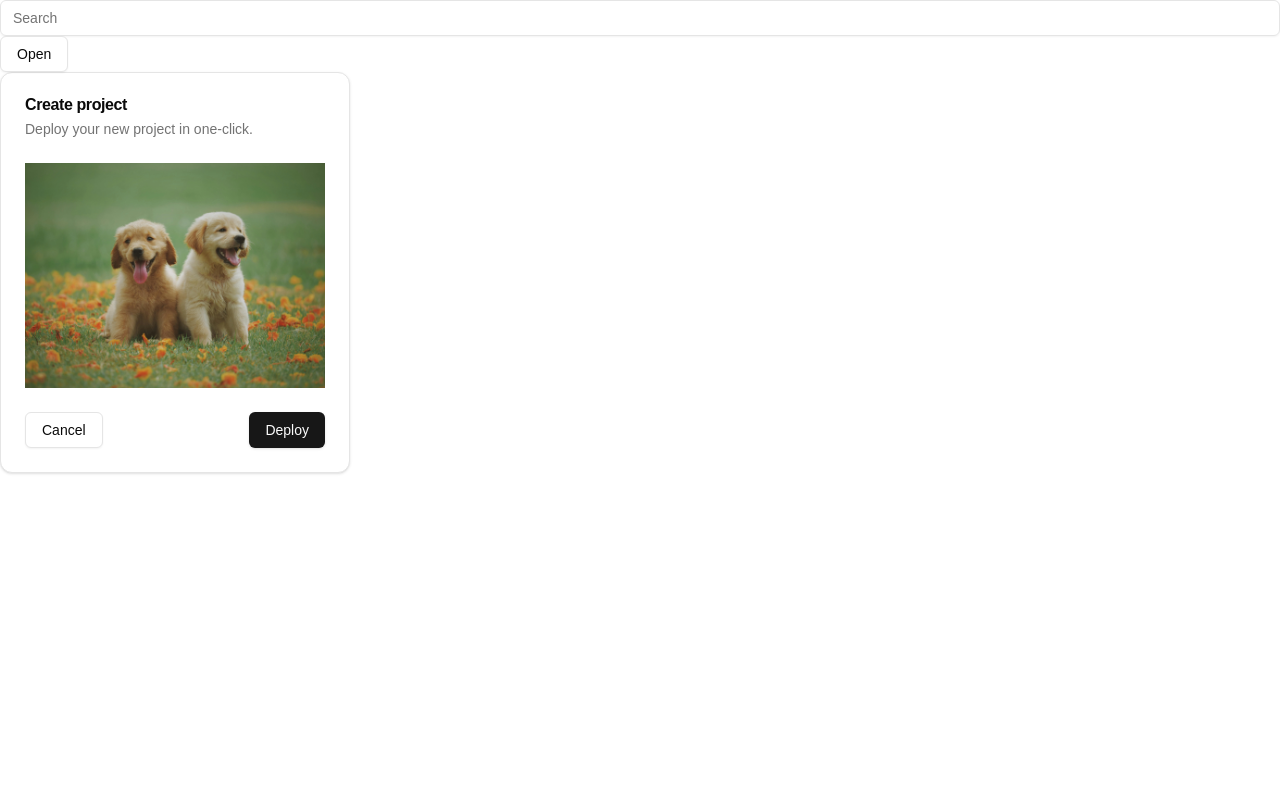
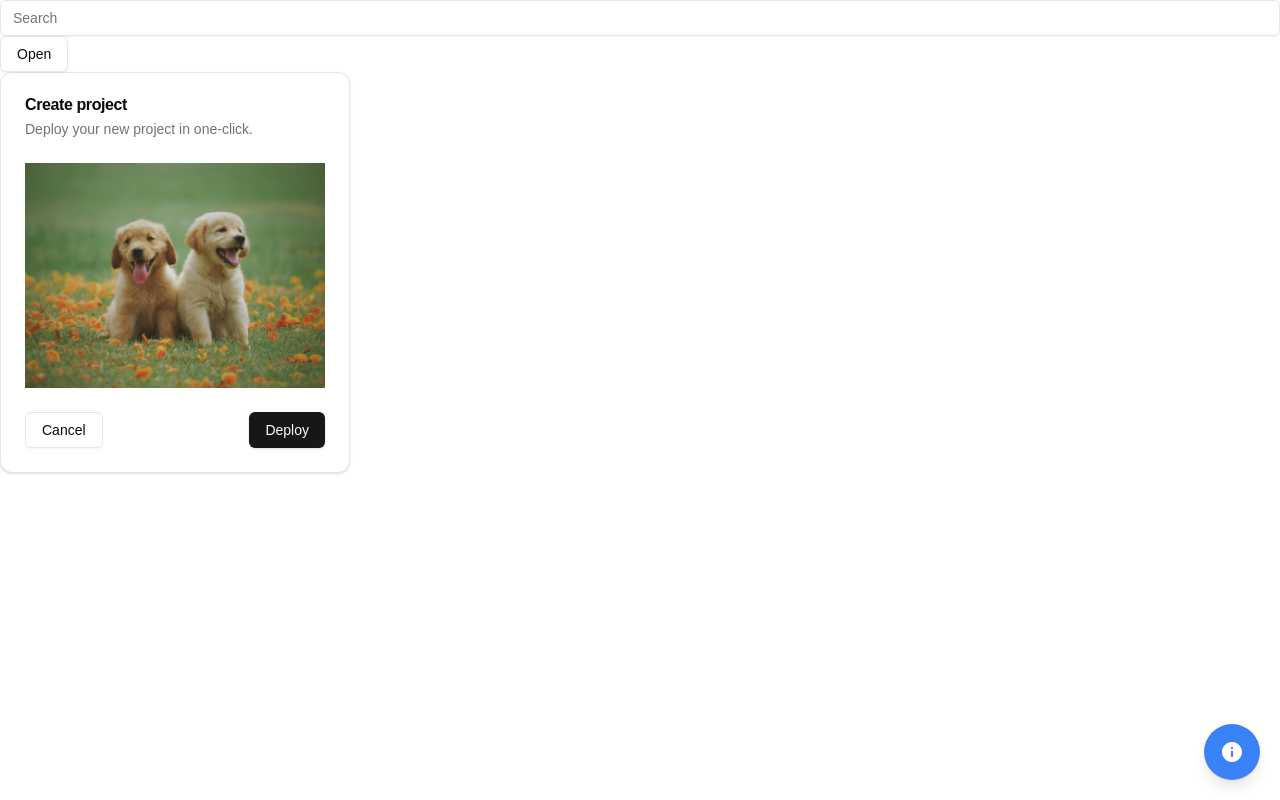
Before and after one commit to manOnTheMoon2101/findanimal, a Next.js app: page / in a window 1280 px wide. Built offline with nearby package versions, Linux system fonts and the light colour scheme.

Commit message:
floating button

```diff
--- a/app/page.tsx
+++ b/app/page.tsx
@@ -1,10 +1,15 @@
 import Header from "@/components/Header";
 import Body from "@/components/Body";
+import { MdInfo } from "react-icons/md";
 export default function Home() {
   return (
     <div>
       <Header />
       <Body/>
+
+      <button className="fixed bottom-5 right-5 bg-blue-500 text-white p-4 rounded-full shadow-lg text-2xl hover:bg-blue-600 focus:outline-none">
+      <MdInfo />
+      </button>
     </div>
   );
 }
```
